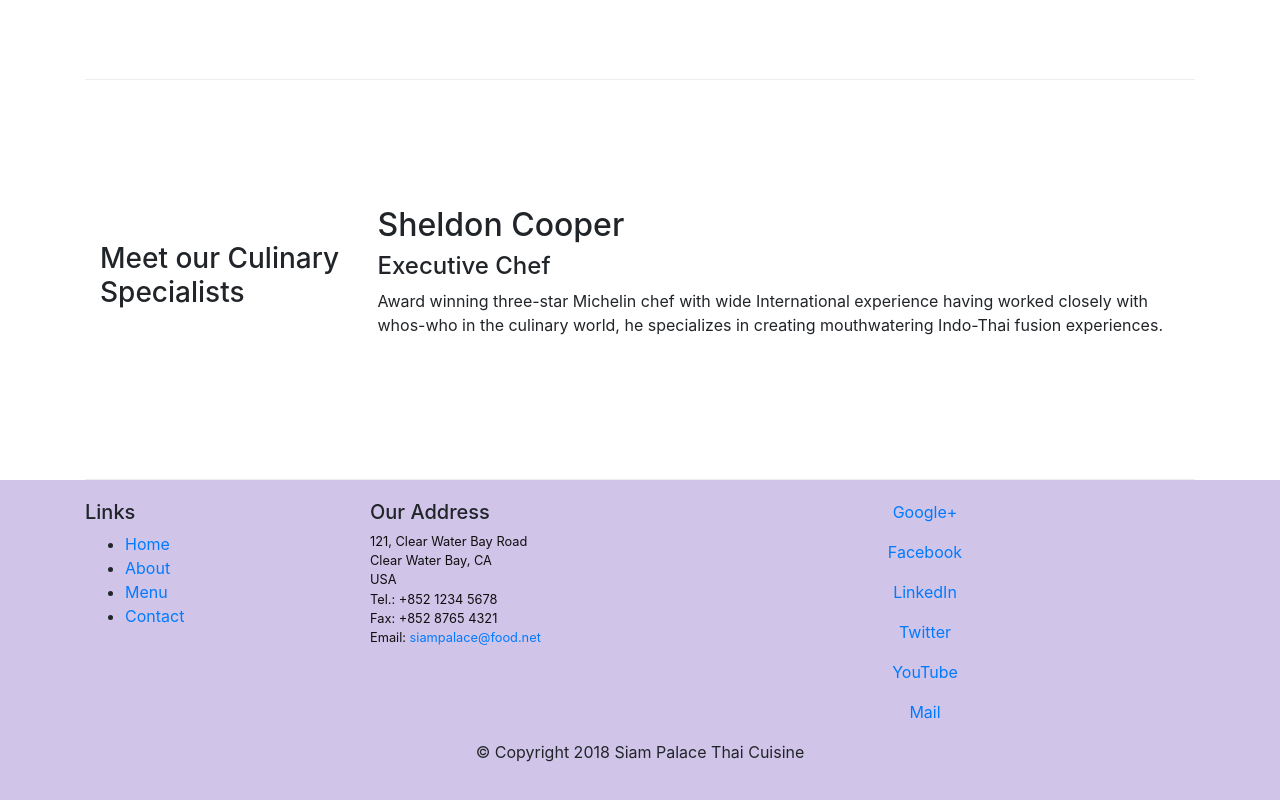
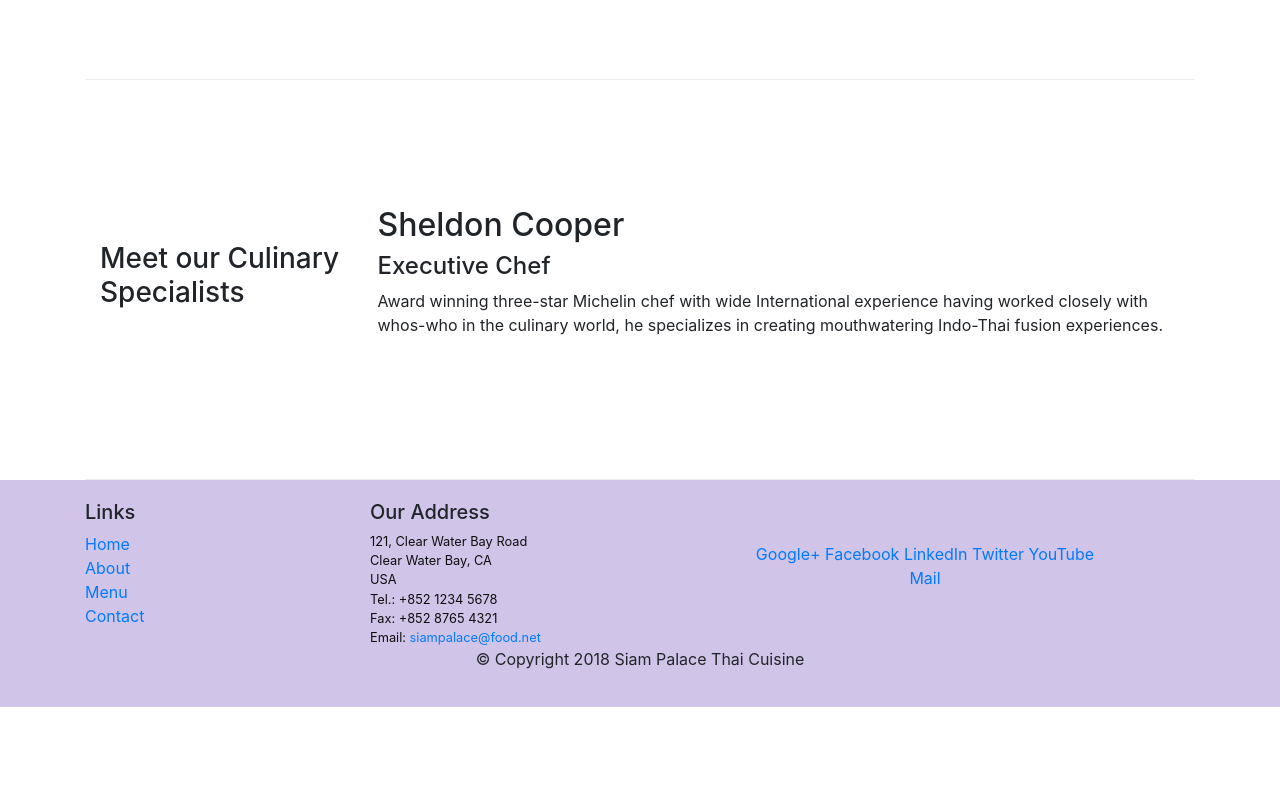
Before and after one commit to mroman181/SiamPalaceThaiCuisuine-MarcRoman, a website: page index.html in a window 1280 px wide. Shown: the part 1004-1804 px from the top of the page. After the commit the page ends 1711 px from the top, so only its background shows below. Drawn offline with nearby package versions, Linux system fonts and the light colour scheme.

Commit message:
Class exercise Bootstrap grid system part II

```diff
--- a/index.html
+++ b/index.html
@@ -69,7 +69,7 @@
             <div class="row">
                 <div class="col-4 col-sm-3">
                     <h5>Links</h5>
-                    <ul>
+                    <ul class="list-unstyled">
                         <li><a href="#">Home</a></li>
                         <li><a href="#">About</a></li>
                         <li><a href="#">Menu</a></li>
@@ -89,12 +89,12 @@
                 </div>
                 <div class="col-12 col-sm-4 align-self-center">
                     <div class="text-center">
-                        <ul class="list-unstyled"><a href="http://google.com/+">Google+</a></ul>
-                        <ul class="list-unstyled"><a href="http://www.facebook.com/profile.php?id=">Facebook</a></ul>
-                        <ul class="list-unstyled"><a href="http://www.linkedin.com/in/">LinkedIn</a></ul>
-                        <ul class="list-unstyled"><a href="http://twitter.com/">Twitter</a></ul>
-                        <ul class="list-unstyled"><a href="http://youtube.com/">YouTube</a></ul>
-                        <ul class="list-unstyled"><a href="mailto:">Mail</a></ul>
+                        <ul class="list-unstyled"><a href="http://google.com/+">Google+</a>
+                        <a href="http://www.facebook.com/profile.php?id=">Facebook</a>
+                        <a href="http://www.linkedin.com/in/">LinkedIn</a>
+                        <a href="http://twitter.com/">Twitter</a>
+                        <a href="http://youtube.com/">YouTube</a>
+                        <a href="mailto:">Mail</a>
                     </div>
                 </div>
            </div>
```
